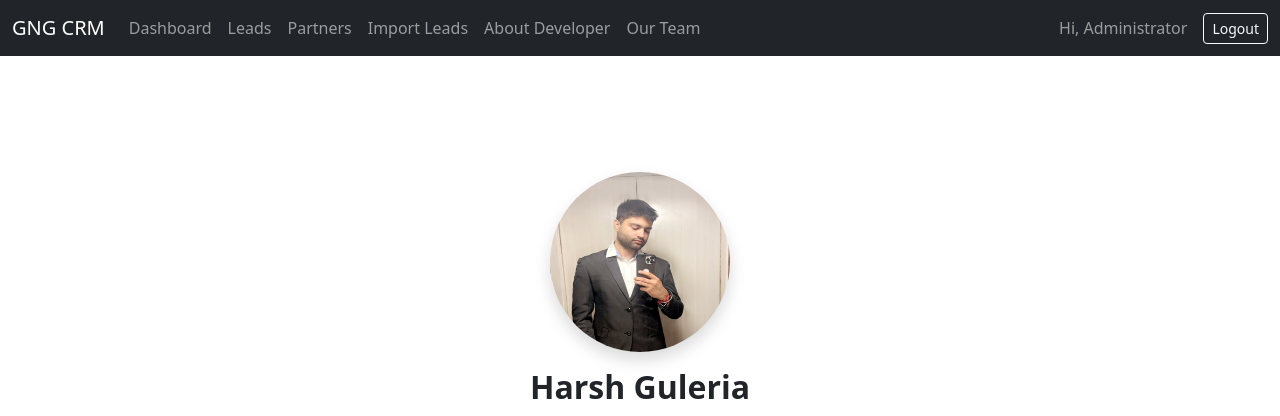
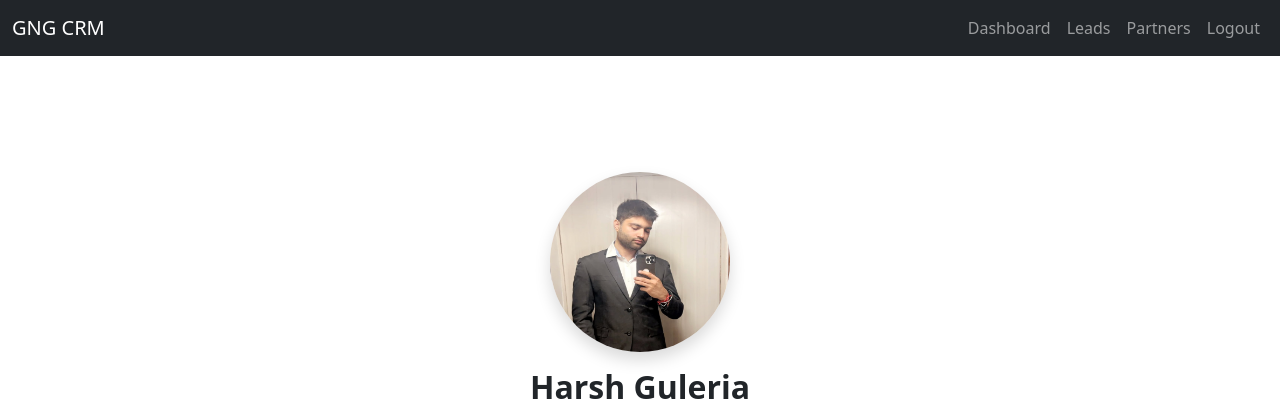
Before and after one commit to harshgul/gng-crm, a Flask app: page /about in a window 1280 px wide. Shown: the top 416 px of the page. Run offline with Flask 3, Linux system fonts and the light colour scheme; a user stored in the database is signed in.

Commit message:
Update base.html

```diff
--- a/templates/base.html
+++ b/templates/base.html
@@ -16,29 +16,40 @@
 </style>
 <body>
 <nav class="navbar navbar-expand-lg navbar-dark bg-dark fixed-top">
-  <div class="container-fluid">
-    <a class="navbar-brand" href="{{ url_for('dashboard') }}">GNG CRM</a>
-    <div class="collapse navbar-collapse show">
-        <ul class="navbar-nav me-auto">
-            <li class="nav-item"><a class="nav-link" href="{{ url_for('dashboard') }}">Dashboard</a></li>
-            <li class="nav-item"><a class="nav-link" href="{{ url_for('leads') }}">Leads</a></li>
-            <li class="nav-item"><a class="nav-link" href="{{ url_for('partners') }}">Partners</a></li>
-            <li class="nav-item"><a class="nav-link" href="{{ url_for('import_leads') }}">Import Leads</a></li>
-            <li class="nav-item">
-              <a class="nav-link" href="{{ url_for('about') }}">About Developer</a>
-            </li>
-            <li class="nav-item">
-              <a class="nav-link" href="{{ url_for('team') }}">Our Team</a>
-            </li>
+    <div class="container-fluid">
 
+        <!-- Brand -->
+        <a class="navbar-brand" href="#">GNG CRM</a>
 
-        </ul>
-      {% if current_user.is_authenticated %}
-      <span class="navbar-text me-3">Hi, {{ current_user.full_name or current_user.username }}</span>
-      <a href="{{ url_for('logout') }}" class="btn btn-outline-light btn-sm">Logout</a>
-      {% endif %}
+        <!-- Hamburger Button -->
+        <button class="navbar-toggler" type="button" data-bs-toggle="collapse" data-bs-target="#navbarNav">
+            <span class="navbar-toggler-icon"></span>
+        </button>
+
+        <!-- Collapsible Menu -->
+        <div class="collapse navbar-collapse" id="navbarNav">
+            <ul class="navbar-nav ms-auto">
+
+                <li class="nav-item">
+                    <a class="nav-link" href="{{ url_for('dashboard') }}">Dashboard</a>
+                </li>
+
+                <li class="nav-item">
+                    <a class="nav-link" href="{{ url_for('leads') }}">Leads</a>
+                </li>
+
+                <li class="nav-item">
+                    <a class="nav-link" href="{{ url_for('partners') }}">Partners</a>
+                </li>
+
+                <li class="nav-item">
+                    <a class="nav-link" href="{{ url_for('logout') }}">Logout</a>
+                </li>
+
+            </ul>
+        </div>
+
     </div>
-  </div>
 </nav>
 
 
```
